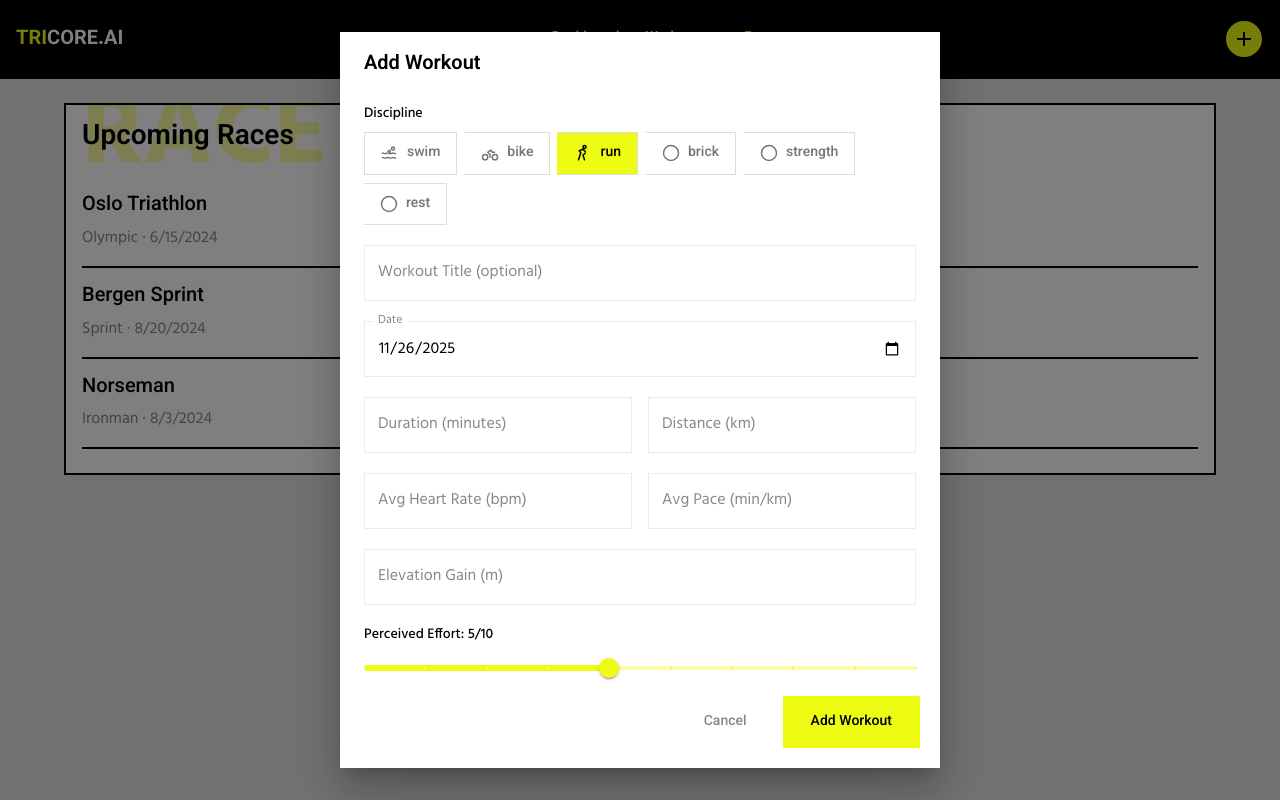
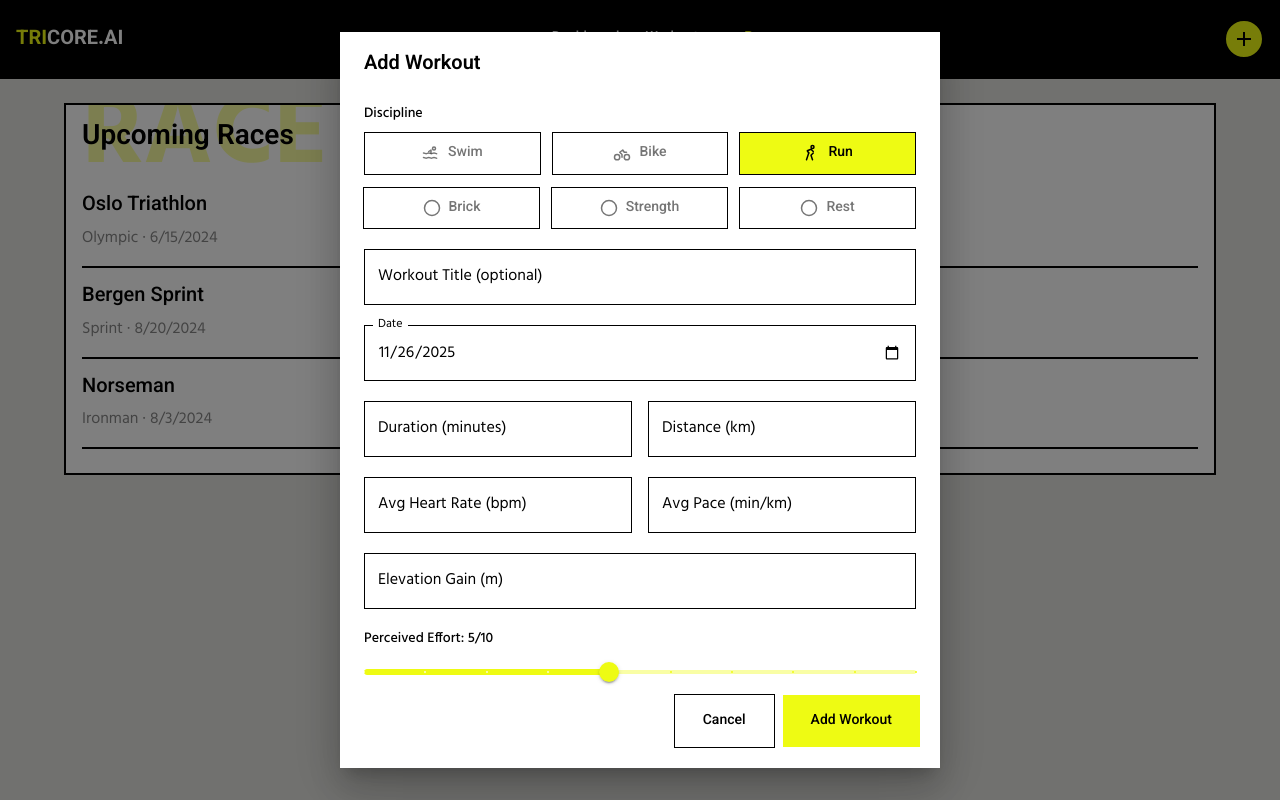
Before and after one commit to hsasksol/tricore, a React (Vite) app: page /tricore/races in a window 1280 px wide. Both pictures are taken after a click on the button 1243 px from the left and 39 px from the top of the page. Built offline with nearby package versions, Linux system fonts and the light colour scheme; what @highcharts/react would draw is missing.

Commit message:
Fix: Add Workout form styling improvements - black borders on fields, capitalize discipline labels, 3 per row, thinner borders on buttons, remove shadows

```diff
--- a/src/components/common/CircleButton.jsx
+++ b/src/components/common/CircleButton.jsx
@@ -12,7 +12,8 @@ export default function CircleButton({ children, onClick, size = 64, sx = {} })
         border: '2px solid #000',
         color: '#000',
         transition: 'all 0.3s ease-out',
-        '&:hover': { bgcolor: '#000', color: 'primary.main' },
+        boxShadow: 'none',
+        '&:hover': { bgcolor: '#000', color: 'primary.main', boxShadow: 'none' },
         ...sx,
       }}
     >
--- a/src/components/workouts/AddWorkoutDialog.jsx
+++ b/src/components/workouts/AddWorkoutDialog.jsx
@@ -87,7 +87,7 @@ export default function AddWorkoutDialog({ open, onClose, onAdd }) {
               value={formData.discipline}
               exclusive
               onChange={(e, val) => val && handleChange('discipline', val)}
-              sx={{ display: 'flex', flexWrap: 'wrap', gap: 1 }}
+              sx={{ display: 'flex', flexWrap: 'wrap', gap: 1.5, '& .MuiToggleButtonGroup-grouped': { border: '1px solid #000', borderRadius: 0 } }}
             >
               {disciplines.map((disc) => (
                 <ToggleButton
@@ -96,11 +96,14 @@ export default function AddWorkoutDialog({ open, onClose, onAdd }) {
                   sx={{
                     px: 2,
                     py: 1,
-                    border: '1px solid #ddd',
+                    flex: '1 1 calc(33.333% - 12px)',
+                    minWidth: '90px',
+                    border: '1px solid #000 !important',
+                    borderRadius: '0 !important',
                     '&.Mui-selected': {
                       bgcolor: 'primary.main',
                       color: '#000',
-                      // Ensure SVG icons and nested elements inherit the selected color
+                      border: '1px solid #000 !important',
                       '& svg': { color: '#000' },
                       '&:hover': { bgcolor: 'primary.main' },
                     },
@@ -108,7 +111,7 @@ export default function AddWorkoutDialog({ open, onClose, onAdd }) {
                 >
                   <Box sx={{ display: 'flex', alignItems: 'center', gap: 1 }}>
                     <DisciplineIcon discipline={disc} size={18} />
-                    {disc}
+                    {disc.charAt(0).toUpperCase() + disc.slice(1)}
                   </Box>
                 </ToggleButton>
               ))}
@@ -121,6 +124,14 @@ export default function AddWorkoutDialog({ open, onClose, onAdd }) {
             value={formData.title}
             onChange={(e) => handleChange('title', e.target.value)}
             fullWidth
+            sx={{
+              '& .MuiInputLabel-root': { color: '#000' },
+              '& .MuiOutlinedInput-root': {
+                '& fieldset': { borderColor: '#000' },
+                '&:hover fieldset': { borderColor: '#000' },
+                '&.Mui-focused fieldset': { borderColor: '#000' },
+              },
+            }}
           />
 
           <TextField
@@ -130,6 +141,14 @@ export default function AddWorkoutDialog({ open, onClose, onAdd }) {
             onChange={(e) => handleChange('date', e.target.value)}
             fullWidth
             InputLabelProps={{ shrink: true }}
+            sx={{
+              '& .MuiInputLabel-root': { color: '#000' },
+              '& .MuiOutlinedInput-root': {
+                '& fieldset': { borderColor: '#000' },
+                '&:hover fieldset': { borderColor: '#000' },
+                '&.Mui-focused fieldset': { borderColor: '#000' },
+              },
+            }}
           />
 
           {/* Duration & Distance */}
@@ -139,6 +158,14 @@ export default function AddWorkoutDialog({ open, onClose, onAdd }) {
               type="number"
               value={formData.duration}
               onChange={(e) => handleChange('duration', e.target.value)}
+              sx={{
+                '& .MuiInputLabel-root': { color: '#000' },
+                '& .MuiOutlinedInput-root': {
+                  '& fieldset': { borderColor: '#000' },
+                  '&:hover fieldset': { borderColor: '#000' },
+                  '&.Mui-focused fieldset': { borderColor: '#000' },
+                },
+              }}
             />
             <TextField
               label={`Distance (${formData.discipline === 'swim' ? 'm' : 'km'})`}
@@ -146,6 +173,14 @@ export default function AddWorkoutDialog({ open, onClose, onAdd }) {
               step="0.1"
               value={formData.distance}
               onChange={(e) => handleChange('distance', e.target.value)}
+              sx={{
+                '& .MuiInputLabel-root': { color: '#000' },
+                '& .MuiOutlinedInput-root': {
+                  '& fieldset': { borderColor: '#000' },
+                  '&:hover fieldset': { borderColor: '#000' },
+                  '&.Mui-focused fieldset': { borderColor: '#000' },
+                },
+              }}
             />
           </Box>
 
@@ -157,6 +192,14 @@ export default function AddWorkoutDialog({ open, onClose, onAdd }) {
                 type="number"
                 value={formData.avgHeartRate}
                 onChange={(e) => handleChange('avgHeartRate', e.target.value)}
+                sx={{
+                  '& .MuiInputLabel-root': { color: '#000' },
+                  '& .MuiOutlinedInput-root': {
+                    '& fieldset': { borderColor: '#000' },
+                    '&:hover fieldset': { borderColor: '#000' },
+                    '&.Mui-focused fieldset': { borderColor: '#000' },
+                  },
+                }}
               />
               <TextField
                 label="Avg Pace (min/km)"
@@ -164,6 +207,14 @@ export default function AddWorkoutDialog({ open, onClose, onAdd }) {
                 step="0.1"
                 value={formData.avgPace}
                 onChange={(e) => handleChange('avgPace', e.target.value)}
+                sx={{
+                  '& .MuiInputLabel-root': { color: '#000' },
+                  '& .MuiOutlinedInput-root': {
+                    '& fieldset': { borderColor: '#000' },
+                    '&:hover fieldset': { borderColor: '#000' },
+                    '&.Mui-focused fieldset': { borderColor: '#000' },
+                  },
+                }}
               />
             </Box>
           )}
@@ -176,6 +227,14 @@ export default function AddWorkoutDialog({ open, onClose, onAdd }) {
               value={formData.elevationGain}
               onChange={(e) => handleChange('elevationGain', e.target.value)}
               fullWidth
+              sx={{
+                '& .MuiInputLabel-root': { color: '#000' },
+                '& .MuiOutlinedInput-root': {
+                  '& fieldset': { borderColor: '#000' },
+                  '&:hover fieldset': { borderColor: '#000' },
+                  '&.Mui-focused fieldset': { borderColor: '#000' },
+                },
+              }}
             />
           )}
 
@@ -207,12 +266,20 @@ export default function AddWorkoutDialog({ open, onClose, onAdd }) {
             multiline
             rows={3}
             fullWidth
+            sx={{
+              '& .MuiInputLabel-root': { color: '#000' },
+              '& .MuiOutlinedInput-root': {
+                '& fieldset': { borderColor: '#000' },
+                '&:hover fieldset': { borderColor: '#000' },
+                '&.Mui-focused fieldset': { borderColor: '#000' },
+              },
+            }}
           />
         </Box>
       </DialogContent>
 
       <DialogActions sx={{ p: 2.5, pt: 1 }}>
-        <Button onClick={handleClose} sx={{ color: 'text.secondary' }}>
+        <Button onClick={handleClose} sx={{ color: '#000', border: '1px solid #000', borderRadius: 0 }}>
           Cancel
         </Button>
         <Button
@@ -221,7 +288,10 @@ export default function AddWorkoutDialog({ open, onClose, onAdd }) {
           sx={{
             bgcolor: 'primary.main',
             color: '#000',
-            '&:hover': { bgcolor: '#000', color: 'primary.main' },
+            border: 'none',
+            boxShadow: 'none',
+            borderRadius: 0,
+            '&:hover': { bgcolor: '#000', color: 'primary.main', boxShadow: 'none' },
           }}
         >
           Add Workout
```
